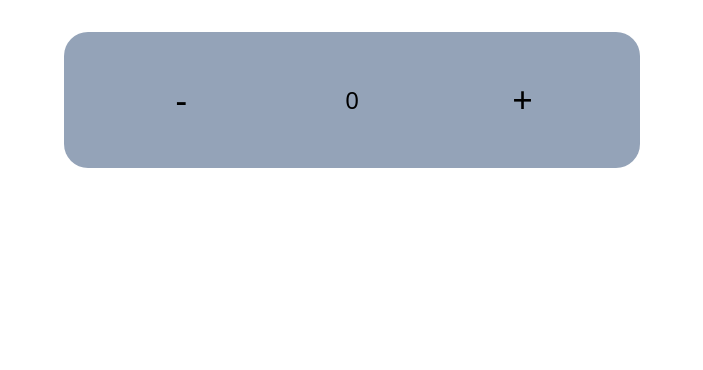
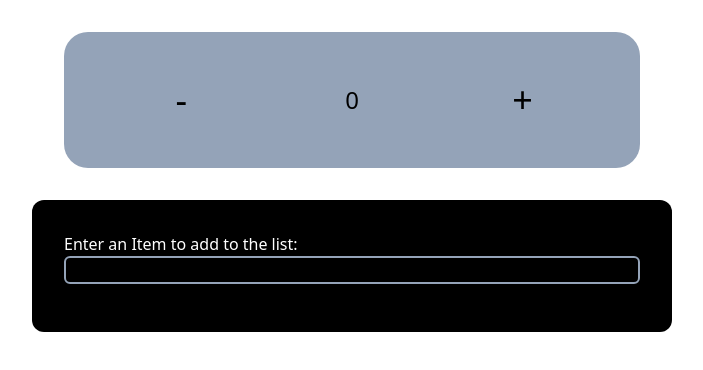
Before and after one commit to NunezAN/mock-app, a React (Vite) app: page / in a window 1280 px wide. Shown: the top 370 px of the page, without its empty margins (288-991 px from the left). Built offline with nearby package versions, Linux system fonts and the light colour scheme.

Commit message:
completed list component

```diff
--- a/src/App.jsx
+++ b/src/App.jsx
@@ -1,9 +1,11 @@
-import Counter from "./Counter";
+import Counter from "./components/Counter";
+import List from "./components/List";
 
 function App() {
   return (
     <div>
       <Counter></Counter>
+      <List></List>
     </div>
   );
 }
--- a/src/components/InputBox.jsx
+++ b/src/components/InputBox.jsx
@@ -0,0 +1,18 @@
+import React, { useContext, useRef } from "react";
+import mainContext from "../context";
+
+const InputBox = () => {
+  const { handleAdding } = useContext(mainContext);
+  const inputRef = useRef("");
+  return (
+    <form
+      className="flex flex-col mb-4"
+      onSubmit={() => handleAdding(inputRef.current.value,event)}
+    >
+      <span>Enter an Item to add to the list:</span>
+      <input ref={inputRef} type="text" className="bg-inherit border-2 border-slate-400 rounded-md" />
+    </form>
+  );
+};
+
+export default InputBox;
--- /dev/null
+++ b/src/components/List.jsx
@@ -0,0 +1,37 @@
+import React, { useState } from "react";
+import InputBox from "./InputBox";
+import mainContext from "../context";
+
+const List = () => {
+  const [items, setItems] = useState([]);
+  const handleAdding = (input, event) => {
+    event.preventDefault();
+    setItems((cur) => [...cur, input]);
+  };
+
+  const handleDelete = (index) => {
+    setItems((cur) => {
+      const copy = [...cur];
+      copy.splice(index, 1);
+      return copy;
+    });
+  };
+  return (
+    <div className="w-[50%] mx-auto bg-black text-white rounded-xl p-8 m-8">
+      <mainContext.Provider value={{ items, handleAdding }}>
+        <InputBox />
+      </mainContext.Provider>
+      {items.map((item, idx) => (
+        <div
+          key={idx}
+          className="border-b-2 border-blue-400 cursor-pointer hover:bg-slate-400 rounded-sm p-2"
+          onClick={() => handleDelete(idx)}
+        >
+          {item}
+        </div>
+      ))}
+    </div>
+  );
+};
+
+export default List;
--- a/src/context.js
+++ b/src/context.js
@@ -1,5 +1,5 @@
 import { createContext } from "react";
 
-const CounterContext = createContext();
+const mainContext = createContext();
 
-export default CounterContext;
+export default mainContext;
```
Also changed, not shown: src/components/Counter.jsx (renamed from src/Counter.jsx, +5 -5 lines).
